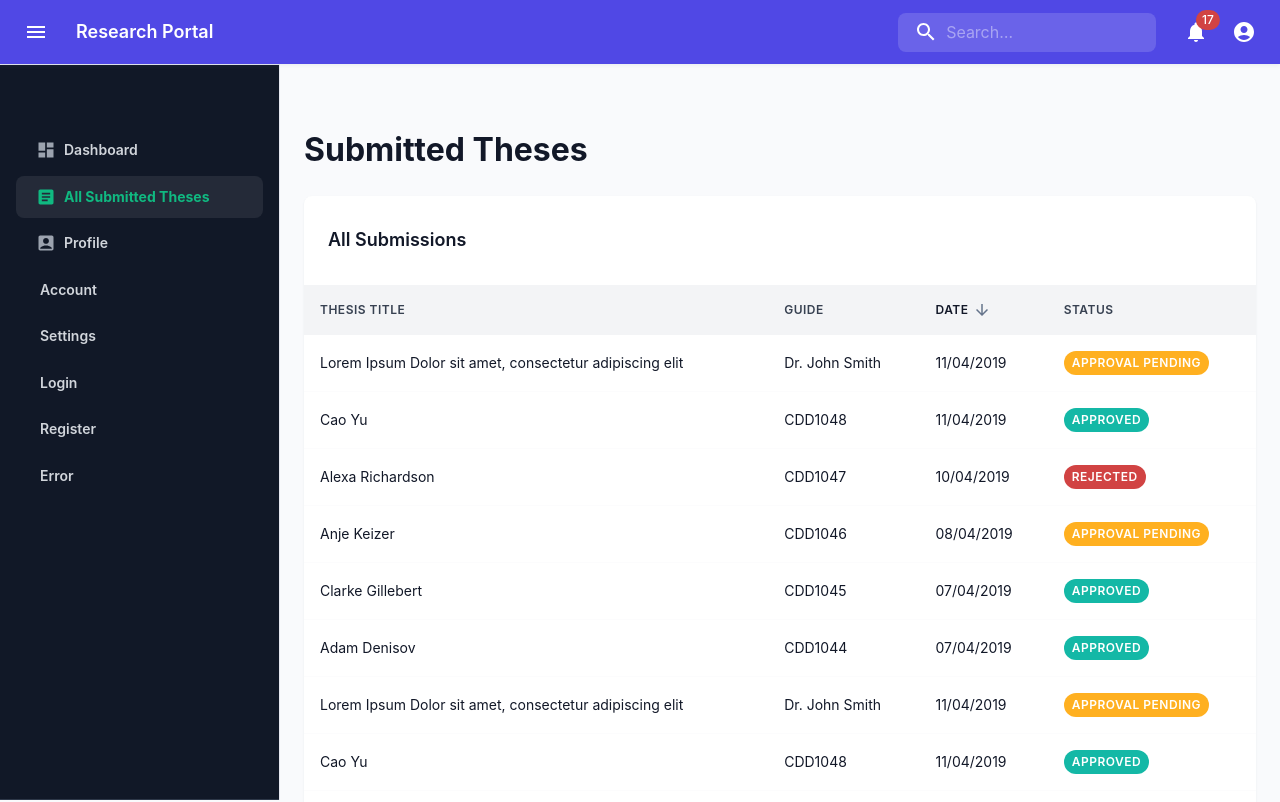
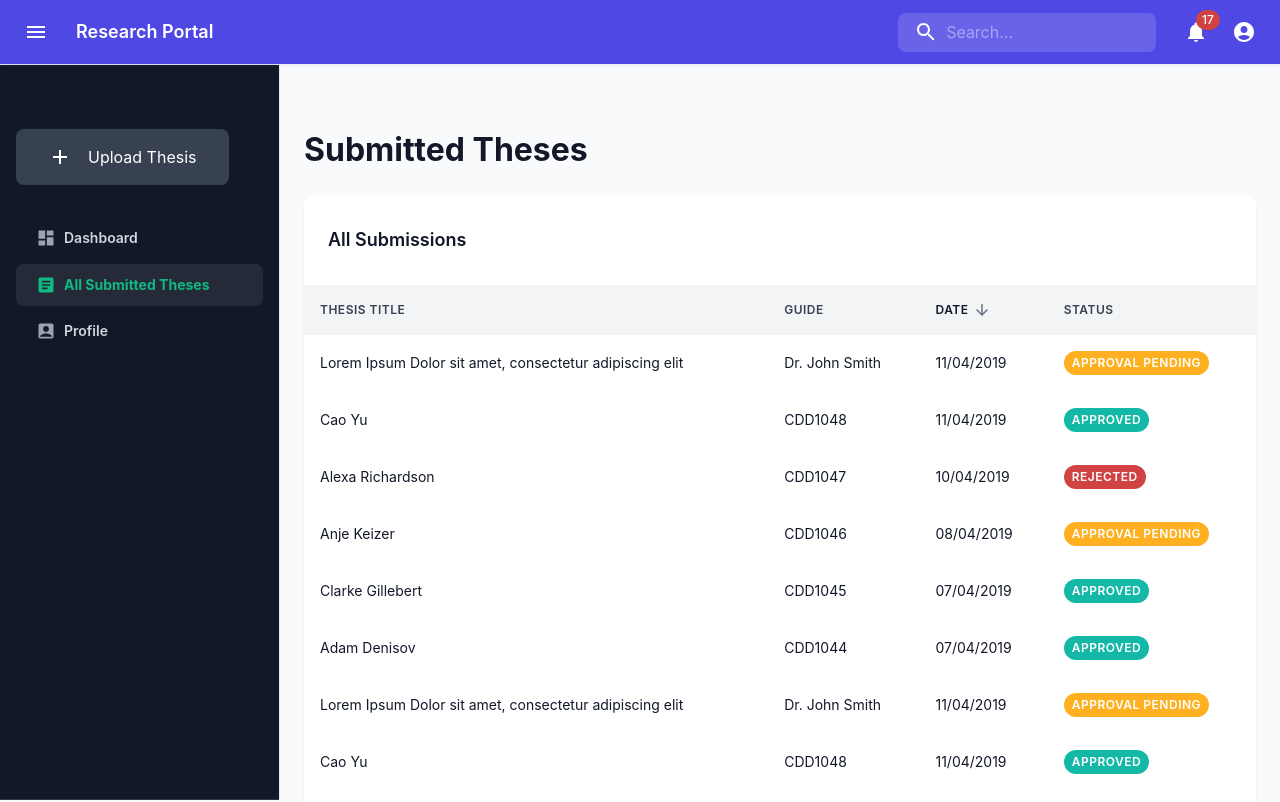
Before and after one commit to SIH-2022-WoG/frontend, a React (Create React App) app: page /theses in a window 1280 px wide. Shown: the top 802 px of the page. Built offline with nearby package versions, Linux system fonts and the light colour scheme.

Commit message:
remove unused links from sidebar

```diff
--- a/src/components/dashboard/sidebar.jsx
+++ b/src/components/dashboard/sidebar.jsx
@@ -1,9 +1,21 @@
-import { useEffect } from 'react';
+import { useEffect } from "react";
 // import Link from 'next/link';
 // import { useRouter } from 'next/router';
-import PropTypes from 'prop-types';
-import { Box, Button, Divider, Drawer, Typography, useMediaQuery, Link, Toolbar } from '@mui/material';
-import OpenInNewIcon from '@mui/icons-material/OpenInNew';
+import PropTypes from "prop-types";
+import {
+  Box,
+  Button,
+  Divider,
+  Drawer,
+  Typography,
+  useMediaQuery,
+  Link,
+  Toolbar,
+  Card,
+  Icon,
+  Stack,
+} from "@mui/material";
+import OpenInNewIcon from "@mui/icons-material/OpenInNew";
 // import { ChartBar as ChartBarIcon } from '@mui/icons-material';
 // import { Cog as CogIcon } from '../icons/cog';
 // import { Lock as LockIcon } from '../icons/lock';
@@ -14,60 +26,36 @@ import OpenInNewIcon from '@mui/icons-material/OpenInNew';
 // import { Users as UsersIcon } from '../icons/users';
 // import { XCircle as XCircleIcon } from '../icons/x-circle';
 // import { Logo } from './logo';
-import DashboardIcon from '@mui/icons-material/Dashboard';
-import ArticleIcon from '@mui/icons-material/Article';
-import AccountBoxIcon from '@mui/icons-material/AccountBox';
-import { NavItem } from './nav-item';
+import DashboardIcon from "@mui/icons-material/Dashboard";
+import ArticleIcon from "@mui/icons-material/Article";
+import AccountBoxIcon from "@mui/icons-material/AccountBox";
+import AddIcon from "@mui/icons-material/Add";
+import { NavItem } from "./nav-item";
 
 const items = [
   {
-    href: '/dashboard',
-    icon: (<DashboardIcon fontSize="small" />),
-    title: 'Dashboard'
+    href: "/dashboard",
+    icon: <DashboardIcon fontSize="small" />,
+    title: "Dashboard",
   },
   {
-    href: '/theses',
-    icon: (<ArticleIcon fontSize="small" />),
-    title: 'All Submitted Theses'
+    href: "/theses",
+    icon: <ArticleIcon fontSize="small" />,
+    title: "All Submitted Theses",
   },
   {
-    href: '/profile',
-    icon: (<AccountBoxIcon fontSize="small" />),
-    title: 'Profile'
+    href: "/profile",
+    icon: <AccountBoxIcon fontSize="small" />,
+    title: "Profile",
   },
-  {
-    href: '/account',
-    // icon: (<UserIcon fontSize="small" />),
-    title: 'Account'
-  },
-  {
-    href: '/settings',
-    // icon: (<CogIcon fontSize="small" />),
-    title: 'Settings'
-  },
-  {
-    href: '/login',
-    // icon: (<LockIcon fontSize="small" />),
-    title: 'Login'
-  },
-  {
-    href: '/register',
-    // icon: (<UserAddIcon fontSize="small" />),
-    title: 'Register'
-  },
-  {
-    href: '/404',
-    // icon: (<XCircleIcon fontSize="small" />),
-    title: 'Error'
-  }
 ];
 
 export const DashboardSidebar = (props) => {
   const { open, onClose } = props;
-//   const router = useRouter();
-  const lgUp = useMediaQuery((theme) => theme.breakpoints.up('lg'), {
+  //   const router = useRouter();
+  const lgUp = useMediaQuery((theme) => theme.breakpoints.up("lg"), {
     defaultMatches: true,
-    noSsr: false
+    noSsr: false,
   });
 
   // useEffect(
@@ -88,12 +76,22 @@ export const DashboardSidebar = (props) => {
     <>
       <Box
         sx={{
-          display: 'flex',
-          flexDirection: 'column',
-          height: '100%'
+          display: "flex",
+          flexDirection: "column",
+          height: "100%",
         }}
       >
-      <Toolbar />
+        <Toolbar />
+        <Box px={2} mb={4}>
+          <Button sx={{px: 4,
+                py: 2,backgroundColor: "neutral.700",
+                color: "#FFFFFF",}}>
+              <Stack direction="row" gap={2}>
+                <AddIcon />
+                <Typography>Upload Thesis</Typography>
+              </Stack>
+          </Button>
+        </Box>
         <Box sx={{ flexGrow: 1 }}>
           {items.map((item) => (
             <NavItem
@@ -104,7 +102,7 @@ export const DashboardSidebar = (props) => {
             />
           ))}
         </Box>
-        <Divider sx={{ borderColor: '#2D3748' }} />
+        <Divider sx={{ borderColor: "#2D3748" }} />
       </Box>
     </>
   );
@@ -116,15 +114,15 @@ export const DashboardSidebar = (props) => {
         open
         PaperProps={{
           sx: {
-            backgroundColor: 'neutral.900',
-            color: '#FFFFFF',
-            width: 280
-          }
+            backgroundColor: "neutral.900",
+            color: "#FFFFFF",
+            width: 280,
+          },
         }}
         variant="permanent"
       >
         <Toolbar />
-      <Divider />
+        <Divider />
         {content}
       </Drawer>
     );
@@ -137,15 +135,15 @@ export const DashboardSidebar = (props) => {
       open={open}
       PaperProps={{
         sx: {
-          backgroundColor: 'neutral.900',
-          color: '#FFFFFF',
-          width: 280
-        }
+          backgroundColor: "neutral.900",
+          color: "#FFFFFF",
+          width: 280,
+        },
       }}
       sx={{ zIndex: (theme) => theme.zIndex.appBar + 100 }}
       variant="temporary"
     >
-    <Toolbar />
+      <Toolbar />
       <Divider />
       {content}
     </Drawer>
@@ -154,5 +152,5 @@ export const DashboardSidebar = (props) => {
 
 DashboardSidebar.propTypes = {
   onClose: PropTypes.func,
-  open: PropTypes.bool
+  open: PropTypes.bool,
 };
```
